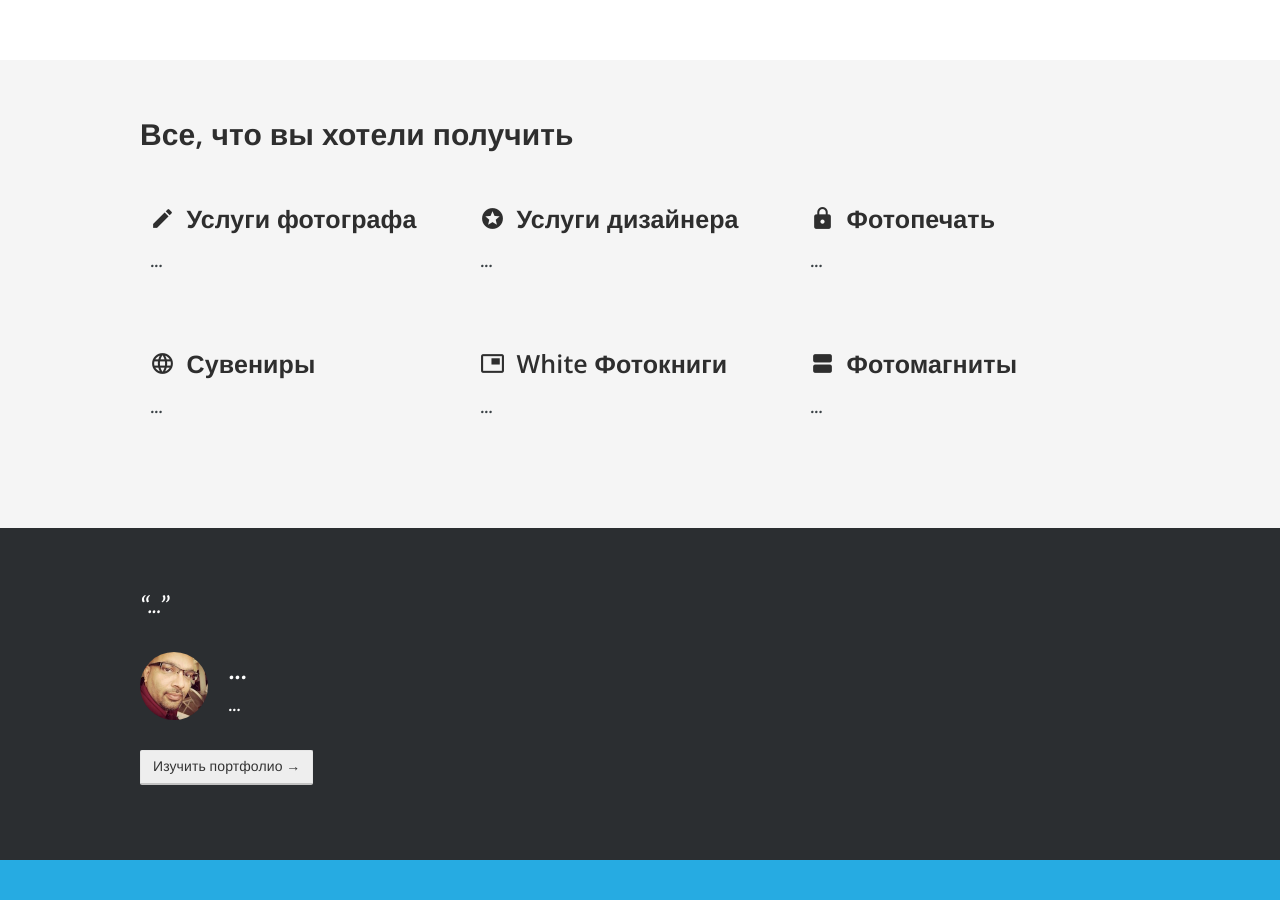
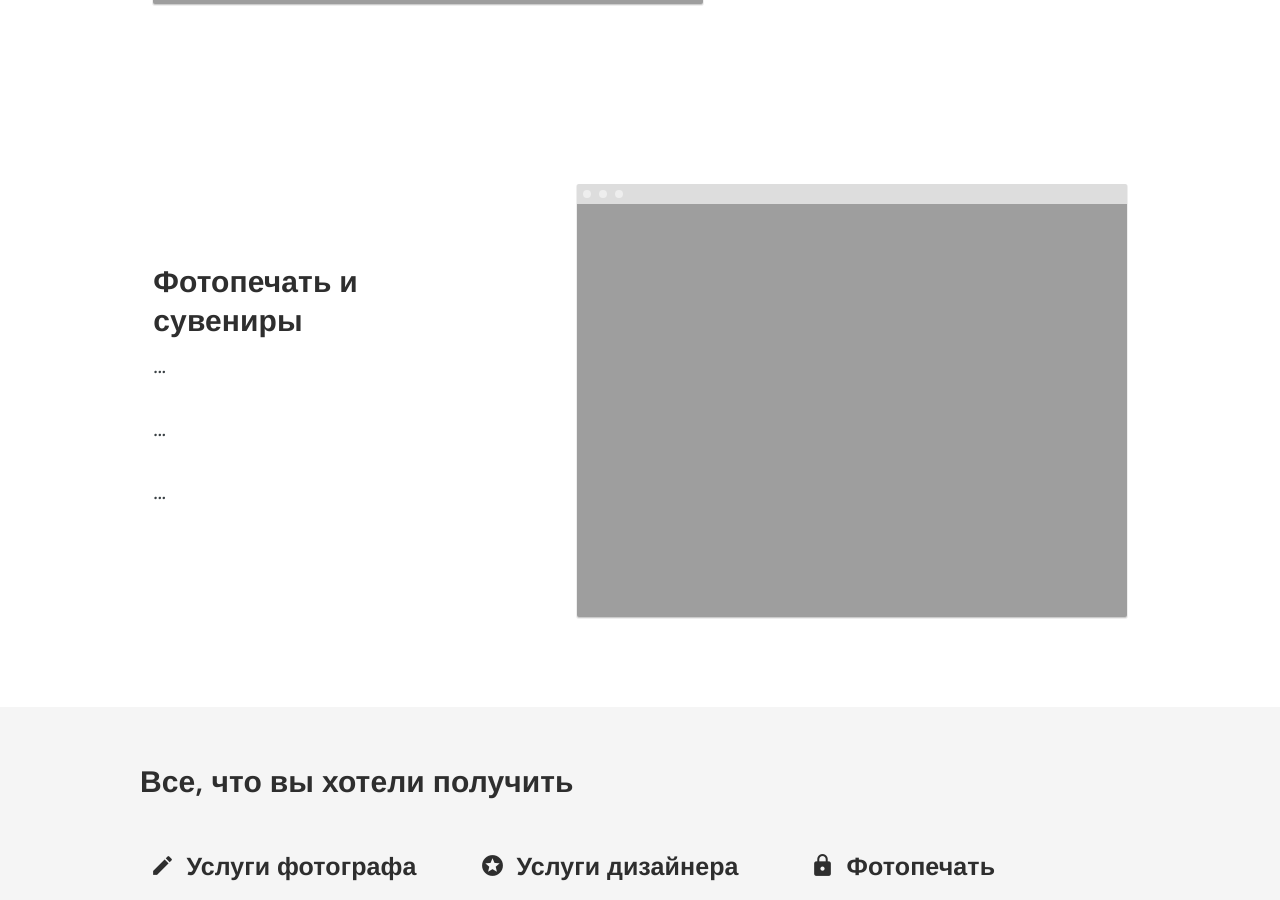
Before and after one commit to RakhimyanTim/ufafoto.github.io, a Jekyll site: the page built from pages/index.html, in a window 1280 px wide and 900 px high, scrolled down 2401 px. Built offline with Jekyll 4.4.1, drawn with Linux system fonts in a browser that asks for light colours; nearby versions of some CDN libraries.

Commit message:
Update index.html

```diff
--- a/pages/index.html
+++ b/pages/index.html
@@ -44,27 +44,30 @@
 	</div>
 </section>
 
-<section class="new-content alternate">
-	<div class="container" id="landing-page-content">
+<section class="new-content first">
+	<div class="container">
+		<div class="inew-image">
+			<img class="screenshot" src="/img/home/storage-provider.png" width="550" alt="Услуги дизайнера" srcset="/img/home/storage-provider.png 600w, /img/home/storage-provider@2x.png 1257w">
+		</div>
 		<div class="new-text">
 			<h3>Услуги <strong>дизайнера</strong></h3>
 			<p>...</p>
 			<p>...</p>
 			<p>...</p>
 		</div>
-		<div class="new-image">
-			<div class="push-down hide-on-mobile">
-				<link rel="stylesheet" href="/js/twentytwenty.css">
-				<div class="before-after-slider twentytwenty-container">
-					<img class="screenshot" src="/img/home/developers.jpg" alt="До" srcset="/img/home/developers.jpg 800w, /img/home/developers@2x.jpg 1600w">
-					<img class="screenshot" src="/img/home/non-developers.jpg" alt="После" srcset="/img/home/non-developers.jpg 800w, /img/home/non-developers@2x.jpg 1600w">
-				</div>
-				<img style="position: relative; top: 40px" src="/img/home/arrows.png" width="550" alt="Arrows">
-			</div>
-			<div class="show-on-mobile">
-				<img class="screenshot" src="/img/home/developers.jpg" alt="До" srcset="/img/home/developers.jpg 800w, /img/home/developers@2x.jpg 1600w">
-				<img class="screenshot" src="/img/home/non-developers.jpg" alt="После" srcset="/img/home/non-developers.jpg 800w, /img/home/non-developers@2x.jpg 1600w">
-			</div>
+	</div>
+</section>
+
+<section class="new-content first">
+	<div class="container">
+		<div class="new-text">
+			<h3>Фотопечать и сувениры</h3>
+			<p>...</p>
+			<p>...</p>
+			<p>...</p>
+		</div>
+		<div class="inew-image">
+			<img class="screenshot" src="/img/home/storage-provider.png" width="550" alt="Фотопечать" alt="Сувениры" srcset="/img/home/storage-provider.png 600w, /img/home/storage-provider@2x.png 1257w">
 		</div>
 	</div>
 </section>
```
